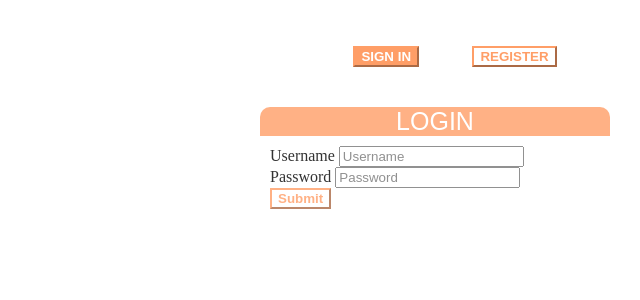
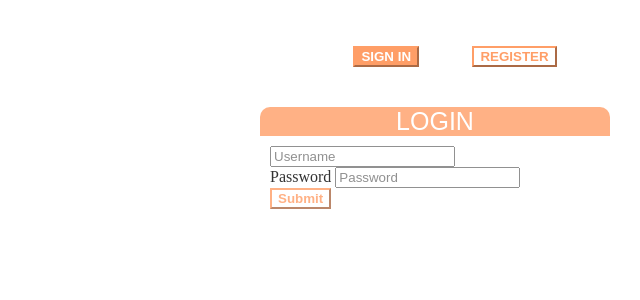
Before and after one commit to winestone/cse-hackathon-2019, a React app in the folder proj/: page / in a window 1280 px wide. Both pictures are taken after a click on the item "SIGN IN". Shown: the top 300 px of the page, without its empty margins (640-1280 px from the left). Built offline with nearby package versions, Linux system fonts and the light colour scheme; no server answers; the HTML template or start-up script is replaced by a standard one.

Commit message:
login form

```diff
--- a/proj/src/frontend/LoginForm.tsx
+++ b/proj/src/frontend/LoginForm.tsx
@@ -56,7 +56,6 @@ class LoginForm extends React.Component {
                         onSubmit={this.handleSubmit}
                     >
                         <Form.Group controlId = "username">
-                            <Form.Label> Username </Form.Label>
                                 <Form.Control type = "text" name = "user-name" placeholder = "Username"></Form.Control>
                         </Form.Group>
 
```
